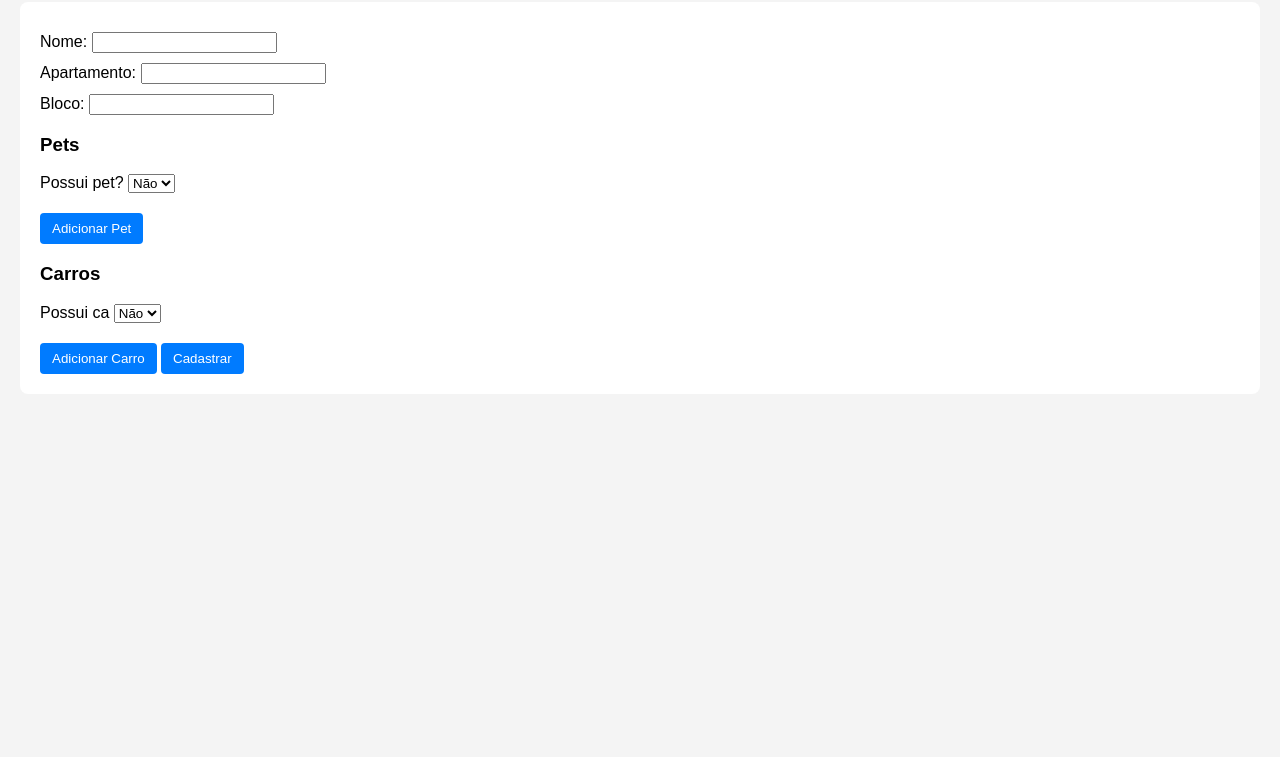
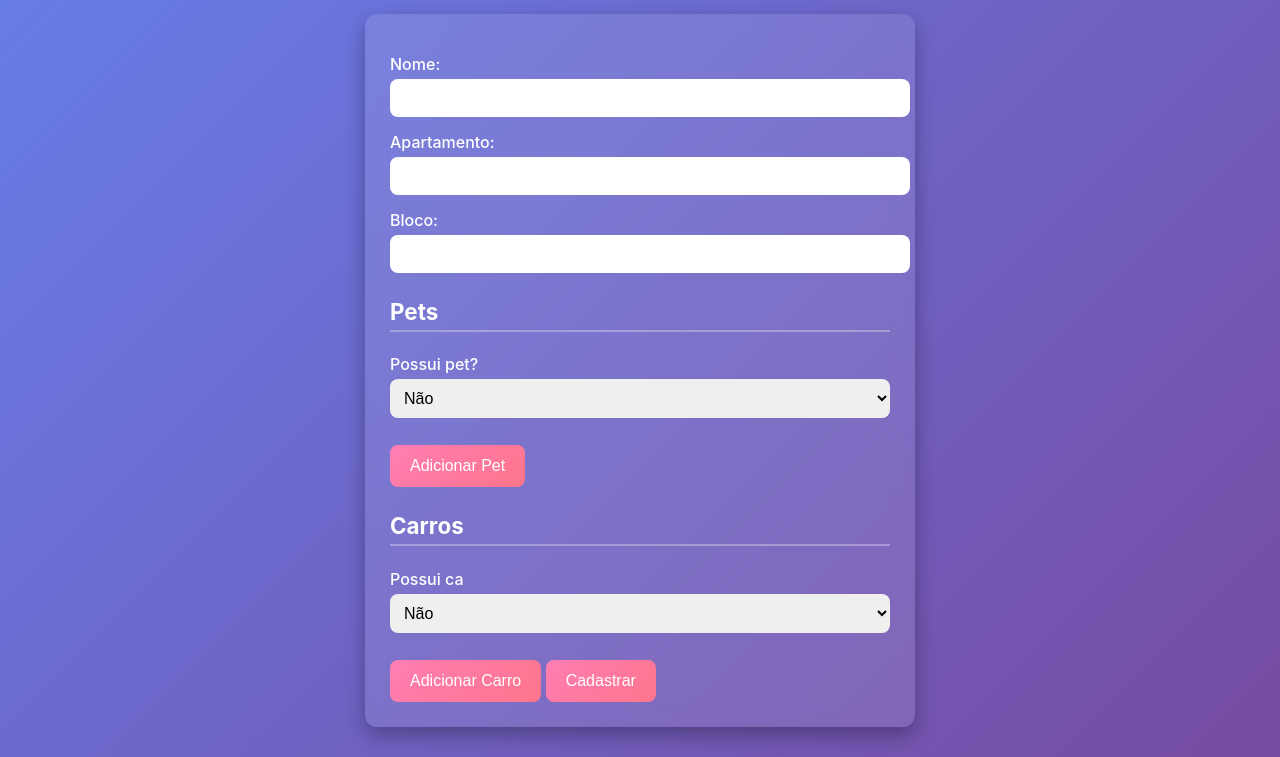
Before and after one commit to Fabioaguero/cadastro_condominio, a plain HTML site: page index.html in a window 1280 px wide. Shown: the part 78-835 px from the top of the page. Before the commit the page ends 800 px from the top, so only its background shows below. Drawn offline with Linux system fonts and the light colour scheme.

Commit message:
ajuste layout
ajuste no css

```diff
--- a/index.html
+++ b/index.html
@@ -3,8 +3,8 @@
 <head>
   <meta charset="UTF-8">
   <title>Cadastro de Moradores</title>
-  <link rel="stylesheet" href="style.css">
-  <script type="module" src="app.js"></script>
+  <link rel="stylesheet" href="/style.css">
+  <script type="module" src="/app.js"></script>
 </head>
 <body>
   <h1>Cadastro de Moradores</h1>
--- a/style.css
+++ b/style.css
@@ -1,29 +1,78 @@
+/* Fonte moderna e fundo com degradê */
 body {
-  font-family: Arial, sans-serif;
-  margin: 20px;
-  background: #f4f4f4;
+  font-family: 'Inter', sans-serif;
+  margin: 0;
+  padding: 0;
+  background: linear-gradient(135deg, #667eea 0%, #764ba2 100%);
+  color: #fff;
 }
 
+/* Título centralizado */
 h1 {
-  color: #333;
+  text-align: center;
+  margin-top: 20px;
+  font-size: 2.2rem;
+  letter-spacing: 1px;
 }
 
+/* Formulário com efeito glassmorphism */
 form, #moradoresList {
-  background: #fff;
-  padding: 20px;
-  border-radius: 8px;
+  background: rgba(255, 255, 255, 0.1);
+  backdrop-filter: blur(10px);
+  padding: 25px;
+  border-radius: 12px;
+  max-width: 500px;
+  margin: 30px auto;
+  box-shadow: 0 8px 20px rgba(0,0,0,0.3);
 }
 
+/* Labels e inputs */
 label {
   display: block;
-  margin: 10px 0;
+  margin: 15px 0;
+  font-weight: 500;
 }
 
+input, select {
+  width: 100%;
+  padding: 10px;
+  border-radius: 8px;
+  border: none;
+  outline: none;
+  margin-top: 5px;
+  font-size: 1rem;
+}
+
+/* Botões com degradê e animação */
 button {
-  margin-top: 10px;
-  padding: 8px 12px;
-  background: #007bff;
+  margin-top: 12px;
+  padding: 12px 20px;
+  background: linear-gradient(135deg, #ff7eb3 0%, #ff758c 100%);
   color: #fff;
   border: none;
-  border-radius: 4px;
+  border-radius: 8px;
+  font-size: 1rem;
+  cursor: pointer;
+  transition: transform 0.2s ease, box-shadow 0.2s ease;
 }
+
+button:hover {
+  transform: scale(1.05);
+  box-shadow: 0 6px 15px rgba(0,0,0,0.3);
+}
+
+/* Seções Pets e Carros */
+h3 {
+  margin-top: 25px;
+  font-size: 1.4rem;
+  border-bottom: 2px solid rgba(255,255,255,0.3);
+  padding-bottom: 5px;
+}
+
+#exportPDF {
+  background: linear-gradient(135deg, #ff4e50 0%, #f9d423 100%);
+}
+
+#exportExcel {
+  background: linear-gradient(135deg, #11998e 0%, #38ef7d 100%);
+}
```
Also changed, not shown: admin.html (+2 -2 lines), login.html (+2 -2 lines).
